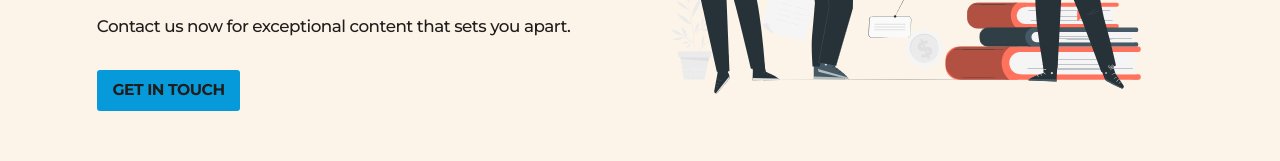
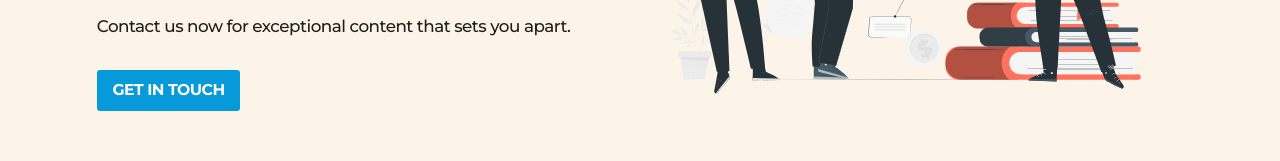
Before and after one commit to wordwizz/wordwizz-website, a website built with Vite: page index.html in a window 1280 px wide. Shown: the part 499-660 px from the top of the page. Built offline with nearby package versions, Linux system fonts and the light colour scheme.

Commit message:
fix: text in cta should be white

```diff
--- a/scss/components/_button.scss
+++ b/scss/components/_button.scss
@@ -12,7 +12,7 @@
   border-radius: var(--border-radius-base);
   padding: calc(0.5 * var(--padding-base)) var(--padding-base);
   margin-top: var(--margin-base);
-  color: var(--clr-text);
+  color: var(--clr-white);
   text-transform: uppercase;
   font-size: var(--fs-300);
 }
```
